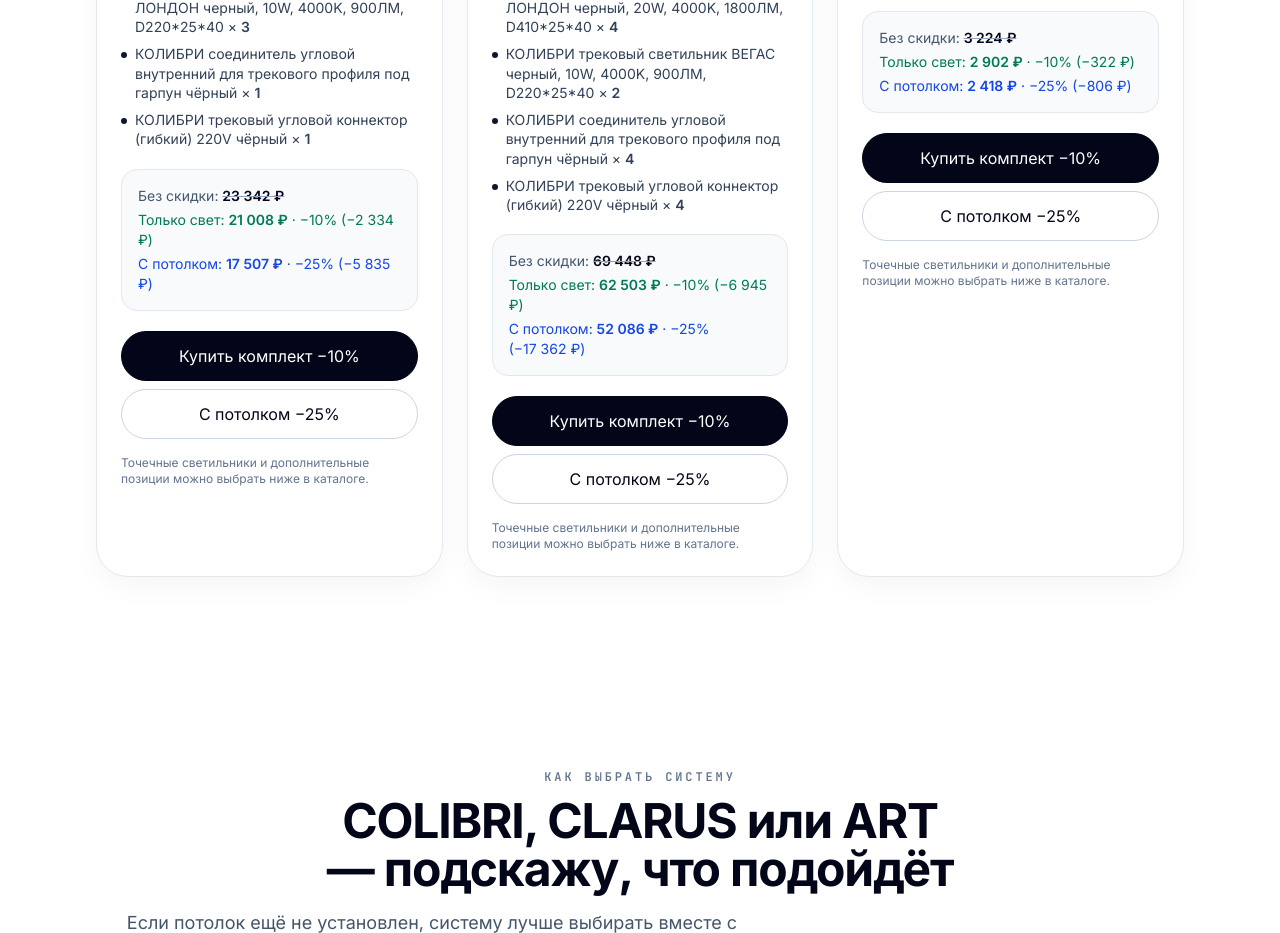
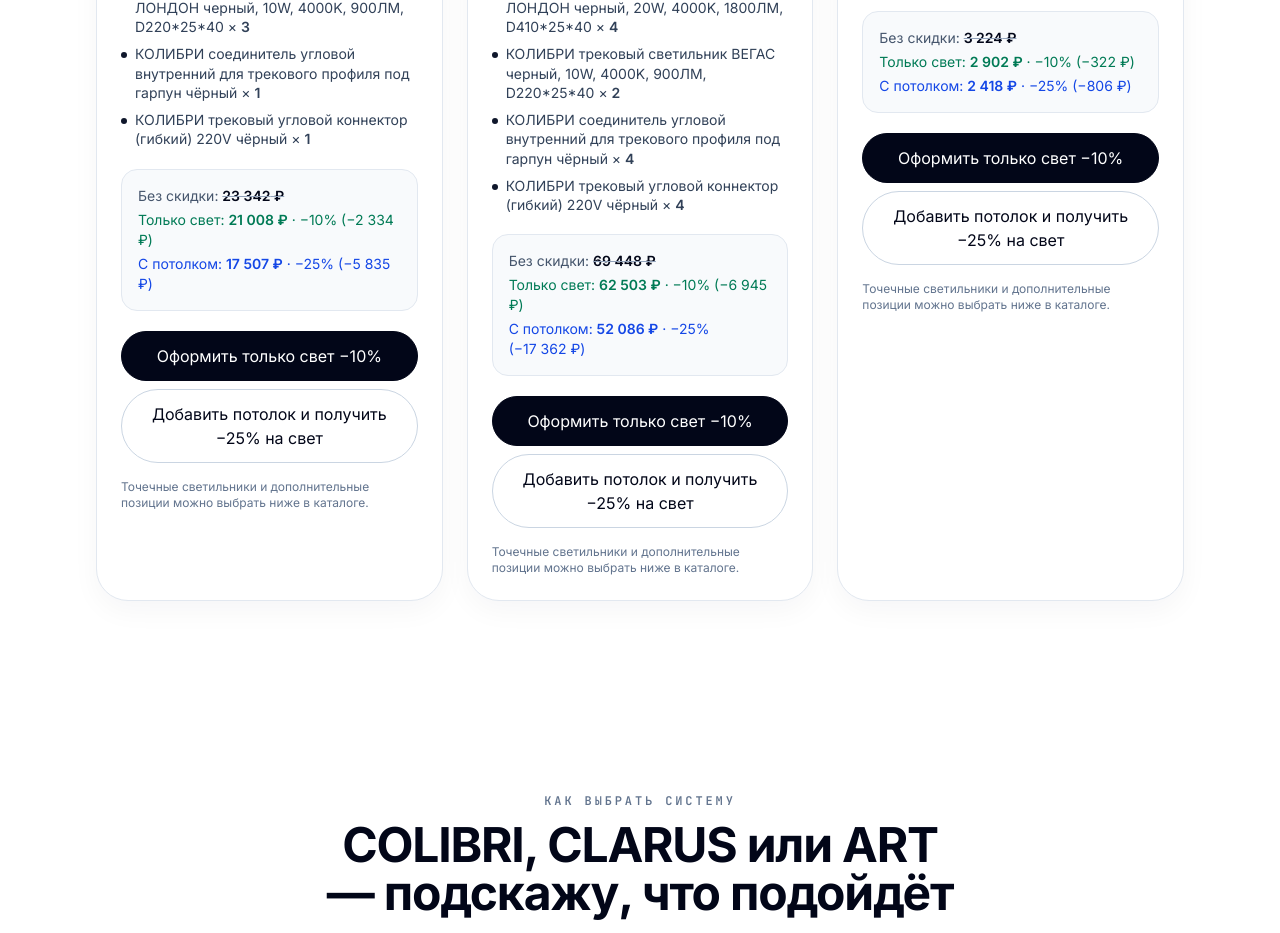
Before and after one commit to svladimirtsk-crypto/nextjs-potolkovo, a Next.js app: page /uslugi/prodazha-trekovogo-osveshcheniya in a window 1280 px wide. Shown: the part 1860-2793 px from the top of the page. Built offline with nearby package versions, Linux system fonts and the light colour scheme; no server answers.

Commit message:
Update button text for lighting options

```diff
--- a/app/uslugi/prodazha-trekovogo-osveshcheniya/_components/LightKitCtaButton.tsx
+++ b/app/uslugi/prodazha-trekovogo-osveshcheniya/_components/LightKitCtaButton.tsx
@@ -99,10 +99,10 @@ export function LightKitCtaButton({ title, items, source }: LightKitCtaButtonPro
   return (
     <div className="grid gap-2 sm:grid-cols-2 xl:grid-cols-1 2xl:grid-cols-2">
       <Button type="button" className="w-full justify-center" onClick={openLightingOnly}>
-        Купить комплект −10%
+        Оформить только свет −10%
       </Button>
       <Button type="button" variant="secondary" className="w-full justify-center" onClick={openWithCeiling}>
-        С потолком −25%
+        Добавить потолок и получить −25% на свет
       </Button>
     </div>
   );
```
